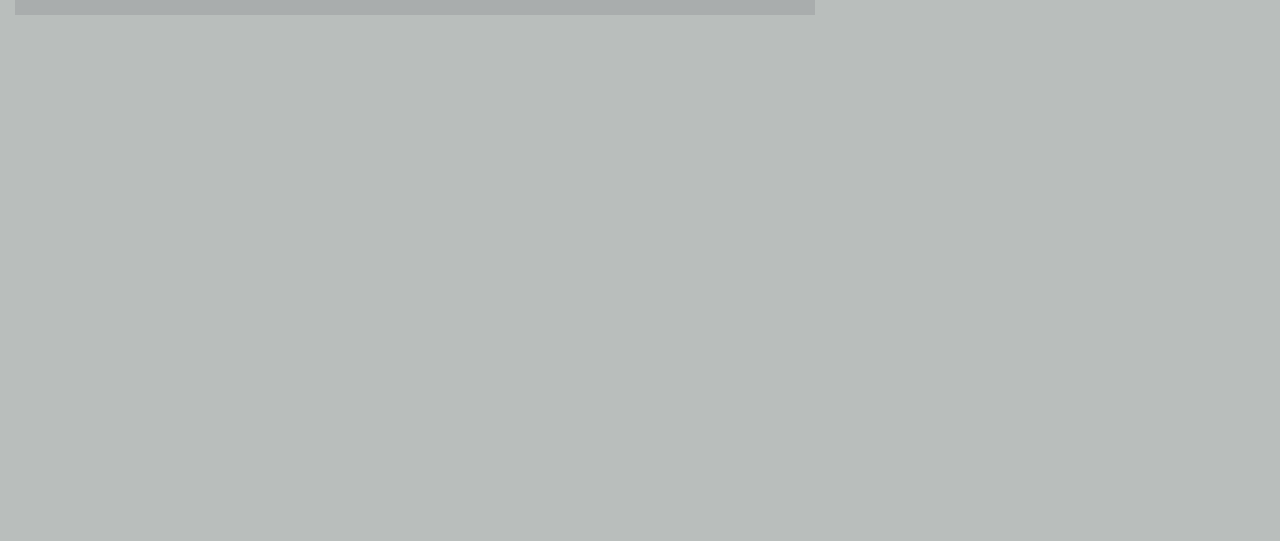
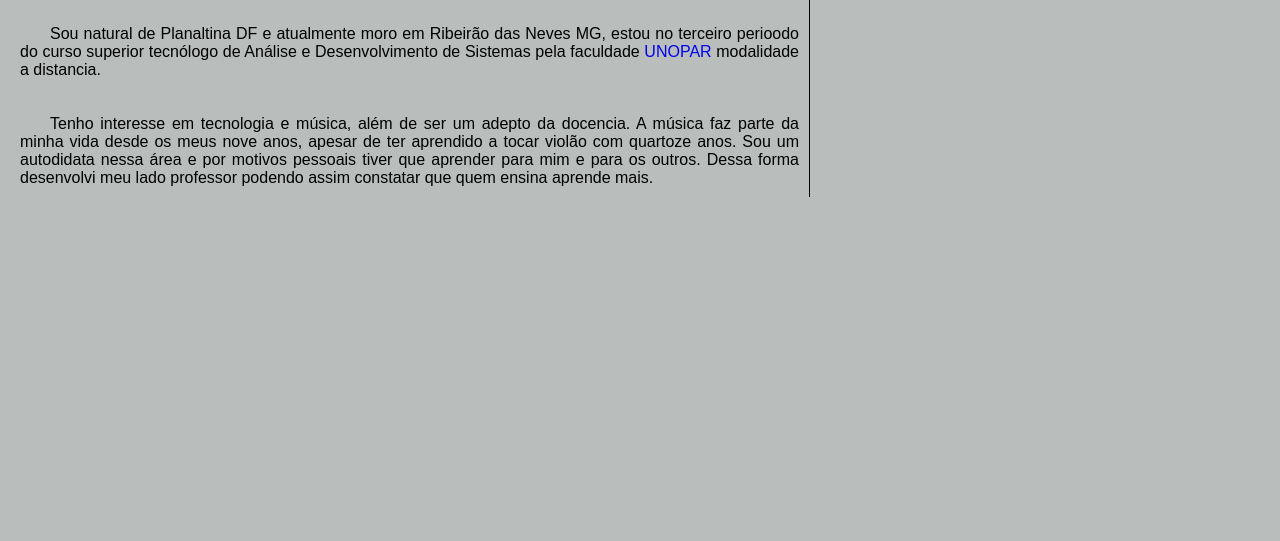
Before and after one commit to Jnfagundes/_estudobase, a plain HTML site: page index.html in a window 1280 px wide. Shown: the part 259-800 px from the top of the page. Drawn offline with Linux system fonts and the light colour scheme; a web font is replaced by a local one.

Commit message:
Implementação do texto da home

```diff
--- a/css/personalizar.css
+++ b/css/personalizar.css
@@ -5,7 +5,7 @@ body {
     background-color: rgb(185, 190, 188);
     width: 100%;
     height: 100%;
-    margin: 15px;
+    margin: 10px;
 }
 
 
@@ -53,6 +53,7 @@ div#faixa {
     width: 100%;
     margin-top: 70px;
 
+
 }
 
 div#faixa h1 {
@@ -70,17 +71,32 @@ div#faixa h6 {
     margin-top: -60px;
 }
 
+/*Local do corpo da página*/
 #corpo {
     display: block;
     position: absolute;
     top: 180px;
     width: 800px;
-    background-color: rgb(169, 173, 173);
-
 }
 
 #cabecatexto h1 {
     font-size: 30px;
     position: relative;
     padding-left: 15px;
+
 }
+
+#principal {
+    border-right: 1px solid black;
+}
+
+#texto p {
+    font-family: Arial, Helvetica, sans-serif;
+    text-indent: 30px;
+    text-align: justify;
+    padding: 10px;
+}
+
+#texto a {
+    text-decoration: none;
+}
--- a/index.html
+++ b/index.html
@@ -25,7 +25,7 @@
             </nav>
             <div id="faixa">
                 <h1>José Nilton</h1>
-                <h6>"O planejamento é a fonte da realização de sonhos".</h6>
+                <h6>"O planejamento é a fonte da realização dos sonhos".</h6>
             </div>
         </div>
         </header>
@@ -33,6 +33,16 @@
             <article id="principal">
                 <header id="cabecatexto">
                     <h1>Quem sou</h1>
+                    <div id="texto">
+                    <p>Sou natural de Planaltina DF e atualmente moro em Ribeirão das Neves MG,
+                        estou no terceiro perioodo do curso superior tecnólogo de Análise e Desenvolvimento de Sistemas
+                    pela faculdade <a href="https://www.unopar.com.br/">UNOPAR</a> modalidade a distancia. </p>
+                    <p>Tenho interesse em tecnologia e música, além de ser um adepto da docencia. A música faz parte
+                        da minha vida desde os meus nove anos, apesar de ter aprendido a tocar violão com quartoze anos.
+                        Sou um autodidata nessa área e por motivos pessoais tiver que aprender para mim e para os outros.
+                        Dessa forma desenvolvi meu lado professor podendo assim constatar que quem ensina aprende mais.
+                    </p>
+                </div>
                 </header>
             </article>
         </section>
```
